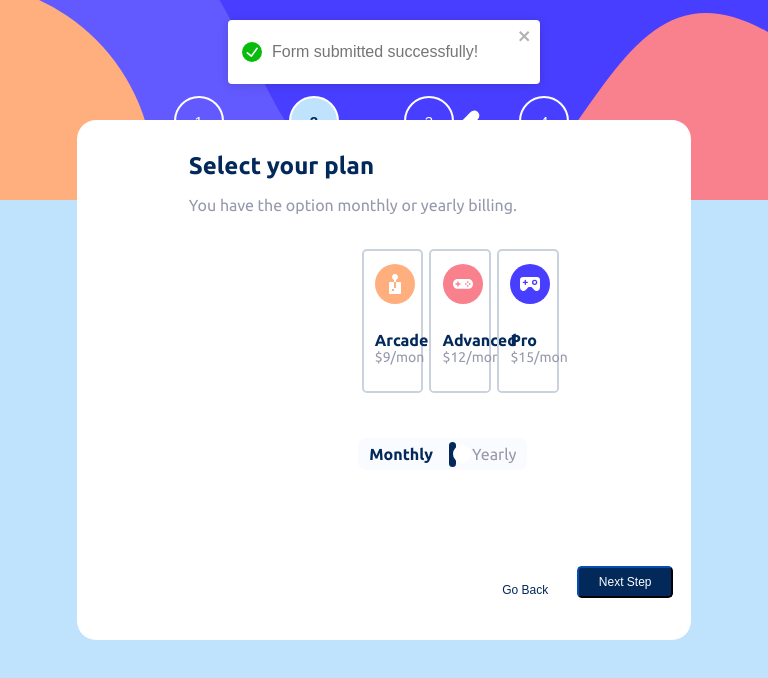
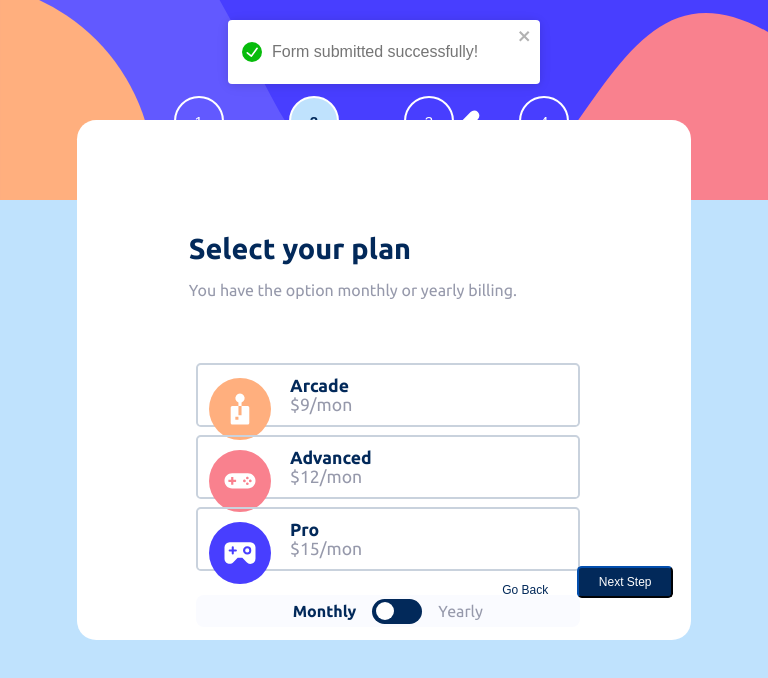
Before and after one commit to mnavai/multistepsform-reactapp, a React (Create React App) app: page / in a window 768 px wide. Both pictures are taken after typing "Sample", "name@example.com", "5551234" into the empty fields and a click on the button "Next Step". Shown: the top 678 px of the page. Built offline with nearby package versions, Linux system fonts and the light colour scheme.

Commit message:
tablet view fixing

```diff
--- a/src/components/Card/Card.css
+++ b/src/components/Card/Card.css
@@ -40,6 +40,42 @@
     color: hsl(231, 11%, 63%);
     font-size: 14px;
 }
+/* Tablet view */
+@media screen and (min-width:579px) and (max-width: 1180px) {
+    .card-group {
+        display: flex;
+        flex-direction: column;
+        height: auto;
+        width: 100%;
+        margin: 1rem auto 1rem auto;
+    }
+    .card {
+        display: flex;
+        flex-direction: row;
+        align-items: left;
+        height: 8vh;
+        width: 50vw;
+        border: 2px solid rgb(201, 210, 221);
+        border-radius: 0.3rem;
+        padding: .7rem;
+        margin: 0 auto .5rem auto;
+    }
+    .icon {
+        width: 65px;
+        height: 65px;
+        padding-top: .1rem;
+        padding-bottom: .1rem;
+    }
+    .text-group {
+        margin: auto 1rem auto 1rem;
+    }
+    .card-label-text{
+        font-size: 1.1rem;
+    }
+    .card-text{
+        font-size: 1.1rem;
+    }
+}
 @media screen and (max-width:578px) {
     .card-group {
         display: flex;
--- a/src/components/Checkbox/Checkbox.css
+++ b/src/components/Checkbox/Checkbox.css
@@ -48,7 +48,34 @@
     padding-left: 2rem;
     color: rgb(98, 157, 230);
     font-weight: bold;
+}
+/* tablet view */
+@media screen and (min-width:579px) and (max-width: 1180px) {
+    .checkbox-container {
+            display: flex;
+            align-items: center;
+            width: 50vw;
+            height: 8vh;
+            border: 2px solid rgb(201, 210, 221);
+            border-radius: 0.3rem;
+            padding: .7rem;
+            margin: 0 auto .5rem auto;
+    }
+        .checkbox-group {
+            height: 30vh;
+            width: 50vw;
+            margin: 1rem auto 0 auto;
+        }
+        .checkbox-label {
+            font-size: 1rem;
+        }
 
+        .checkbox-p {
+            font-size: .8rem;
+        }
+        .price-tag-p {
+            font-size: 1rem;
+        }
 }
 @media screen and (max-width:578px) {
     .checkbox-container {
--- a/src/components/Form/Form.css
+++ b/src/components/Form/Form.css
@@ -14,6 +14,15 @@
     padding: 10px;
     bottom: 1rem;
     right: .5rem;
+}
+/* tablet view */
+@media screen and (min-width:579px) and (max-width: 1180px) {
+.form-group {
+        width: 70vw;
+        height: 90vh;
+        margin-left: auto;
+        margin-right: auto;
+    }
 }
 @media screen and (max-width:578px) {
     .form-group{
--- a/src/components/HeadingGroup/HeadingGroup.css
+++ b/src/components/HeadingGroup/HeadingGroup.css
@@ -14,7 +14,12 @@
     font-weight: normal;
     color: hsl(231, 11%, 63%);
 }
-
+/* tablet view */
+@media screen and (min-width:579px) and (max-width: 1180px) {
+    .hgroup-heading {
+        font-size: 1.8rem;
+    }
+}
 @media screen and (max-width:578px) {
     .form-hgroup{
         margin: .5rem 2rem .5rem 2rem;
--- a/src/components/Input/Input.css
+++ b/src/components/Input/Input.css
@@ -33,6 +33,22 @@
 }
 /* Tablet view */
 @media screen and (min-width:579px) and (max-width: 1180px) {
+    .form-input-error {
+        width: 50vw;
+    }
+    .form-input {
+        width: 50vw;
+        height: 3rem;
+    }
+    .field-group {
+        width: 50vw;
+    }
+    .form-label {
+        font-size: 1.2rem;
+    }
+    .error-text {
+        font-size: 1rem;
+    }
 
 }
 /* Mobile view */
--- a/src/components/MainWrapper/MainWrapper.css
+++ b/src/components/MainWrapper/MainWrapper.css
@@ -104,7 +104,25 @@
         border-radius: 1.2rem;
         width: 80vw;
         height: 65vh;
+        padding-top: 5rem;
+        padding-bottom: 2rem;
     }
+    .form-class {
+        display: flex;
+        flex-direction: column;
+        margin-left: auto;
+        margin-right: auto;
+        width: 49vw;
+        height: 50vh;
+        margin-top: 2rem;
+    }
+    .form-group{
+        width: 55vw;
+        height: 70vh;
+        margin-left: auto;
+        margin-right: auto;
+    }
+
 }
 @media screen and (max-width:578px) {
     .main-section{
--- a/src/components/Toggle/Toggle.css
+++ b/src/components/Toggle/Toggle.css
@@ -77,6 +77,20 @@ input:checked+.slider:before {
     border-radius: 50%;
 }
 
+/* Tablet view */
+@media screen and (min-width:579px) and (max-width: 1180px) {
+    .grey-bar {
+        display: flex;
+        justify-content: center;
+        align-items: center;
+        background-color: hsl(231, 100%, 99%);
+        border-radius: 0.5rem;
+        margin: 0 auto 1rem auto;
+        width: 50vw;
+        height: 4vh;
+    }
+}
+
 @media screen and (max-width:578px) {
     .grey-bar {
         display: flex;
```
